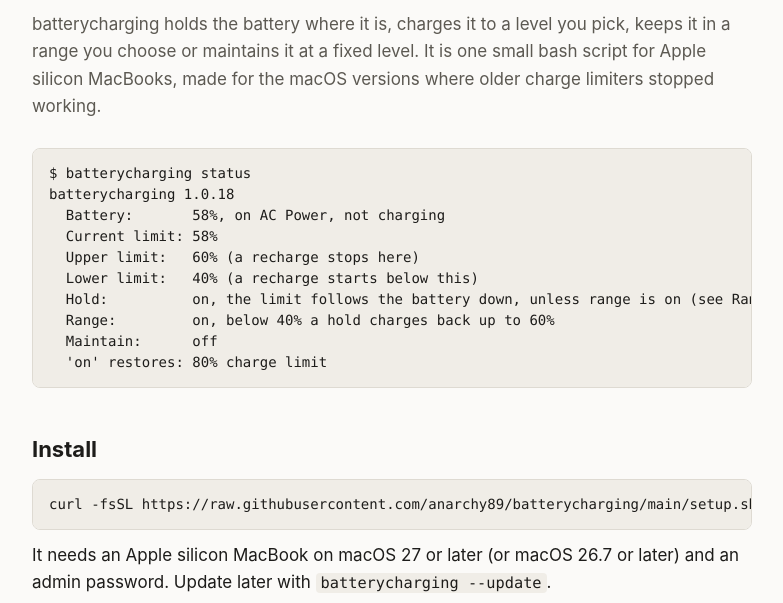
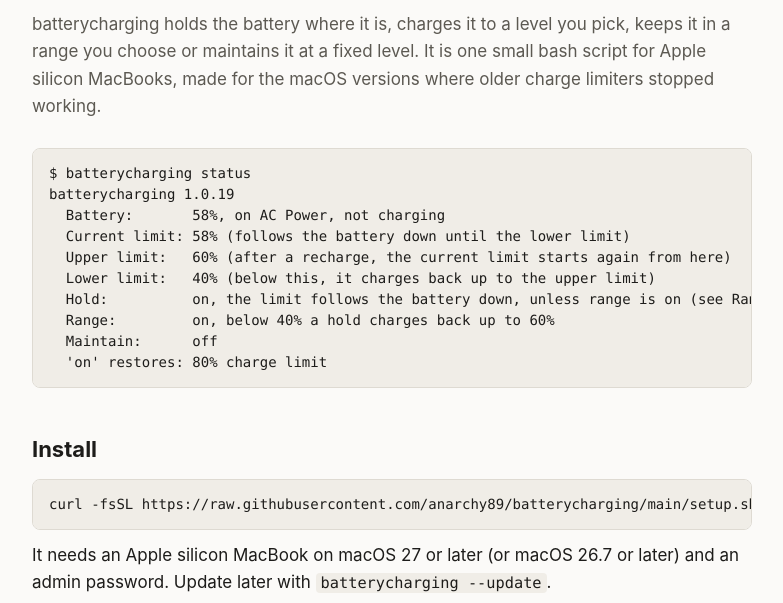
Before and after one commit to anarchy89/batterycharging, a plain HTML site: page docs/index.html in a window 1280 px wide. Shown: the part 180-783 px from the top of the page, without its empty margins (248-1031 px from the left). Drawn offline with Linux system fonts and the light colour scheme.

Commit message:
status explains what each limit will do (1.0.19)

```diff
--- a/docs/index.html
+++ b/docs/index.html
@@ -98,11 +98,11 @@
   <p class="lead">batterycharging holds the battery where it is, charges it to a level you pick, keeps it in a range you choose or maintains it at a fixed level. It is one small bash script for Apple silicon MacBooks, made for the macOS versions where older charge limiters stopped working.</p>
 
   <pre>$ batterycharging status
-batterycharging 1.0.18
+batterycharging 1.0.19
   Battery:       58%, on AC Power, not charging
-  Current limit: 58%
-  Upper limit:   60% (a recharge stops here)
-  Lower limit:   40% (a recharge starts below this)
+  Current limit: 58% (follows the battery down until the lower limit)
+  Upper limit:   60% (after a recharge, the current limit starts again from here)
+  Lower limit:   40% (below this, it charges back up to the upper limit)
   Hold:          on, the limit follows the battery down, unless range is on (see Range for its limits)
   Range:         on, below 40% a hold charges back up to 60%
   Maintain:      off
```
Also changed, not shown: 2 other files.
